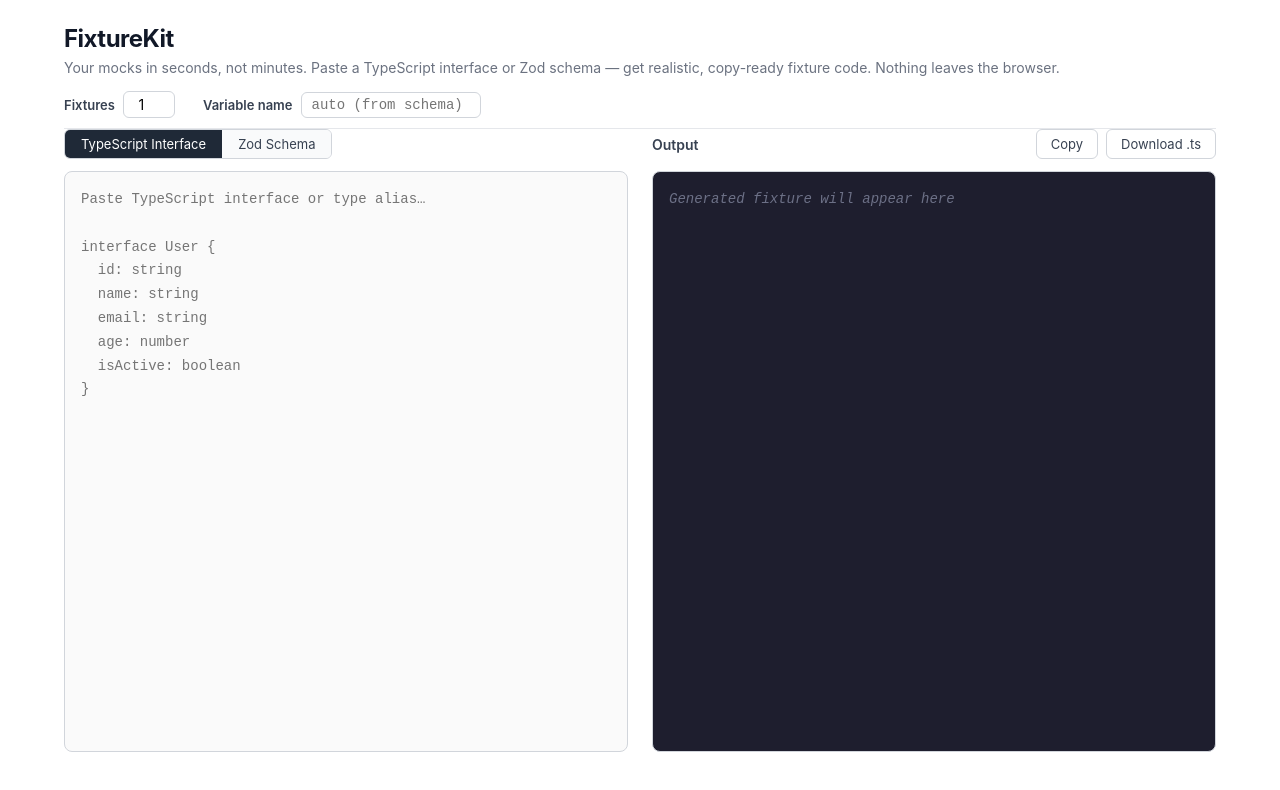
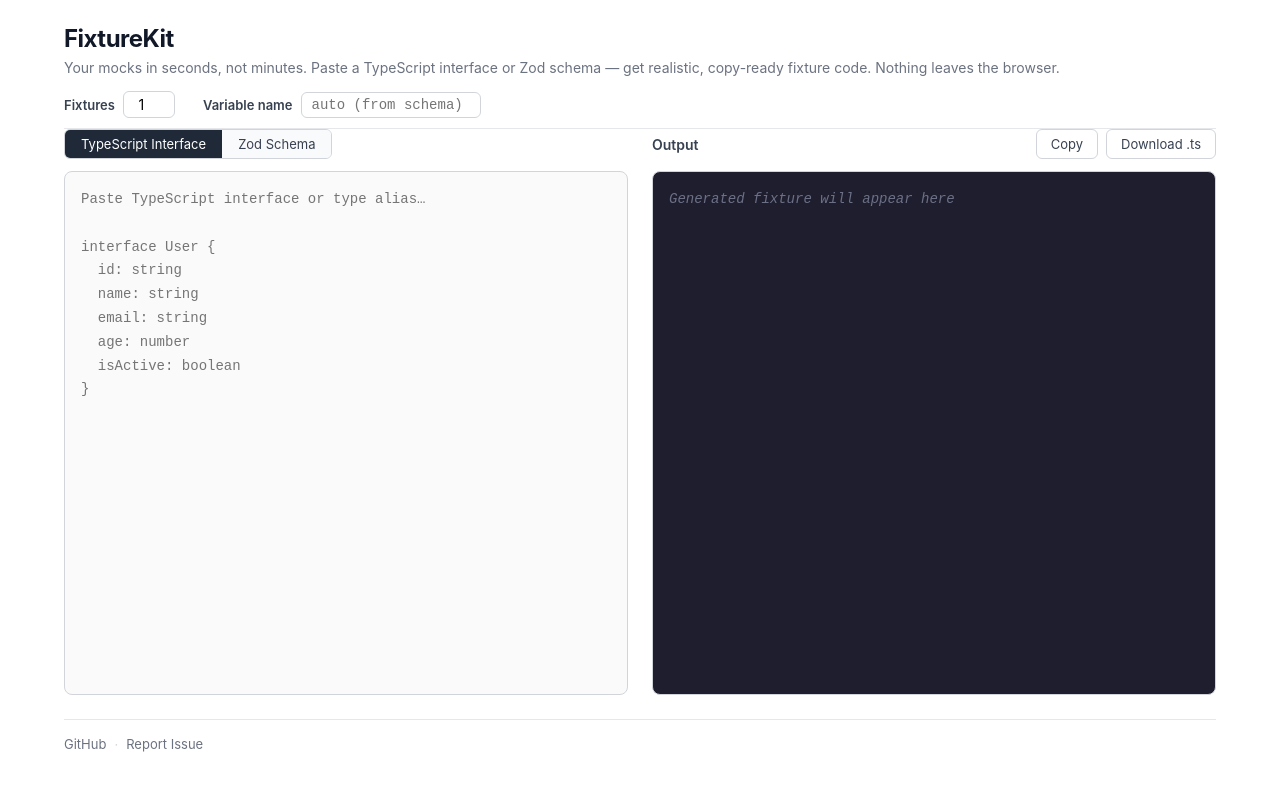
Before and after one commit to Wasef-Hussain/FixtureKit, a React (Vite) app: page / in a window 1280 px wide. Shown: the top 790 px of the page. Built offline with nearby package versions, Linux system fonts and the light colour scheme.

Commit message:
Add footer with GitHub and Report Issue links; add feedback log

```diff
--- a/src/components/App.tsx
+++ b/src/components/App.tsx
@@ -40,6 +40,12 @@
           <OutputPane output={gen.output} />
         </div>
       </div>
+
+      <footer style={S.footer}>
+        <a href="https://github.com/Wasef-Hussain/FixtureKit" target="_blank" rel="noopener noreferrer" style={S.footerLink}>GitHub</a>
+        <span style={S.footerSep}>·</span>
+        <a href="https://github.com/Wasef-Hussain/FixtureKit/issues/new" target="_blank" rel="noopener noreferrer" style={S.footerLink}>Report Issue</a>
+      </footer>
     </div>
   )
 }
@@ -86,4 +92,21 @@
     minWidth: 0,
     minHeight: '500px',
   },
+  footer: {
+    marginTop: '24px',
+    paddingTop: '16px',
+    borderTop: '1px solid #e5e7eb',
+    display: 'flex',
+    gap: '8px',
+    alignItems: 'center',
+  },
+  footerLink: {
+    fontSize: '13px',
+    color: '#6b7280',
+    textDecoration: 'none',
+  },
+  footerSep: {
+    fontSize: '13px',
+    color: '#d1d5db',
+  },
 }
```
Also changed, not shown: 1 other file (tests, documents, lock files or other folders).
